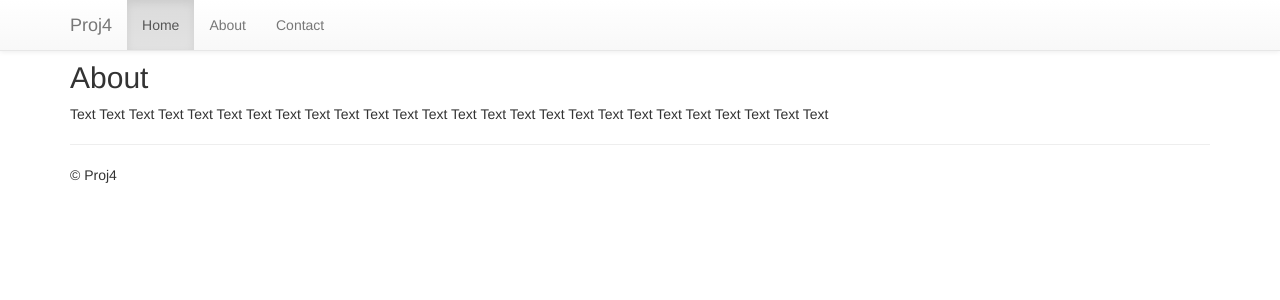
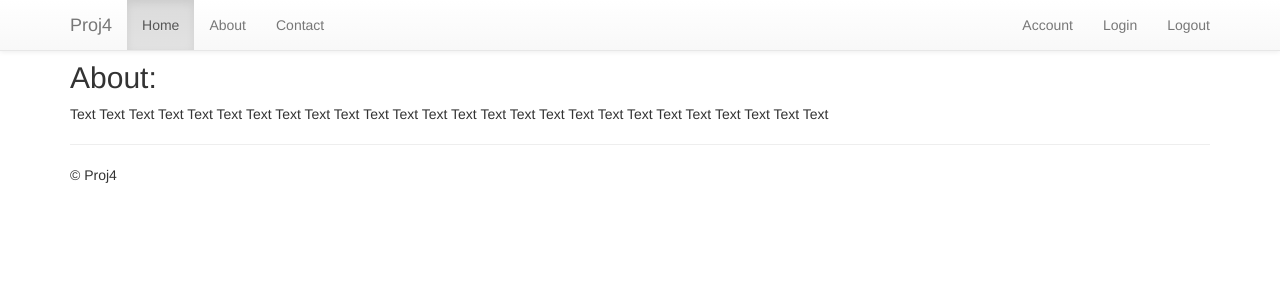
Before and after one commit to Dasmemes/proj4, a Flask app: page /about in a window 1280 px wide. Shown: the top 300 px of the page. Run offline with Flask 2, Linux system fonts and the light colour scheme; some libraries are stand-ins or nearby versions.

Commit message:
Updated templates structure, buttons added to layout nav

```diff
--- a/routes.py
+++ b/routes.py
@@ -23,7 +23,7 @@ def about():
 @app.route("/signup", methods=["GET", "POST"])
 def signup():
     if "email" in session:
-        return redirect(url_for("home"))
+        return redirect(url_for("account"))
     form = SignupForm()
     if request.method == "POST":
 
@@ -35,7 +35,7 @@ def signup():
             db.session.commit()
 
             session["email"] = newuser.email
-            return redirect(url_for("home"))
+            return redirect(url_for("account"))
 
     elif request.method == "GET":
         return render_template("signup.html", form=form)
@@ -44,7 +44,7 @@ def signup():
 @app.route("/login", methods=["GET", "POST"])
 def login():
     if "email" in session:
-        return redirect(url_for("home"))
+        return redirect(url_for("account"))
     form = LoginForm()
 
     if request.method == "POST":
@@ -57,7 +57,7 @@ def login():
             user = User.query.filter_by(email=email).first()
             if user is not None and user.check_password(password):
                 session["email"] = form.email.data
-                return redirect(url_for("home"))
+                return redirect(url_for("account"))
             else:
                 return redirect((url_for("login")))
     elif request.method == "GET":
@@ -69,11 +69,11 @@ def logout():
     return redirect(url_for("index"))
 
 
-@app.route("/home")
-def home():
+@app.route("/account")
+def account():
     if "email" not in session:
         return redirect((url_for("login")))
-    return render_template("home.html")
+    return render_template("account.html")
 
 if __name__ == "__main__":
     app.run(debug=True)
--- a/templates/about.html
+++ b/templates/about.html
@@ -2,7 +2,7 @@
 
 {% block content %}
 <div class="container">
-    <h2>About</h2>
+    <h2>About:</h2>
         <p>Text Text Text Text Text Text Text Text Text Text Text Text Text Text Text Text Text Text Text Text Text Text Text Text Text Text </p>
     <hr>
 </div>
--- a/templates/home.html
+++ b/templates/account.html
@@ -2,7 +2,7 @@
 
 {% block content %}
     <div class="container">
-        <h2>Welcome</h2>
+        <h2>Profile:</h2>
             <p>Text >Text >Text >Text >Text >Text >Text >Text >Text >Text >Text >Text >Text </p>
         <hr>
     </div>
--- a/templates/layout.html
+++ b/templates/layout.html
@@ -28,6 +28,11 @@
                     <li><a href="{{ url_for('about') }}">About</a></li>
                     <li><a href="#">Contact</a></li>
                 </ul>
+                <ul class="nav navbar-nav navbar-right">
+                    <li><a href="{{ url_for('account') }}">Account</a></li>
+                    <li><a href="{{ url_for('login') }}">Login</a></li>
+                    <li><a href="{{ url_for('logout') }}">Logout</a></li>
+                </ul>
             </div>
         </div>
     </nav>
```
